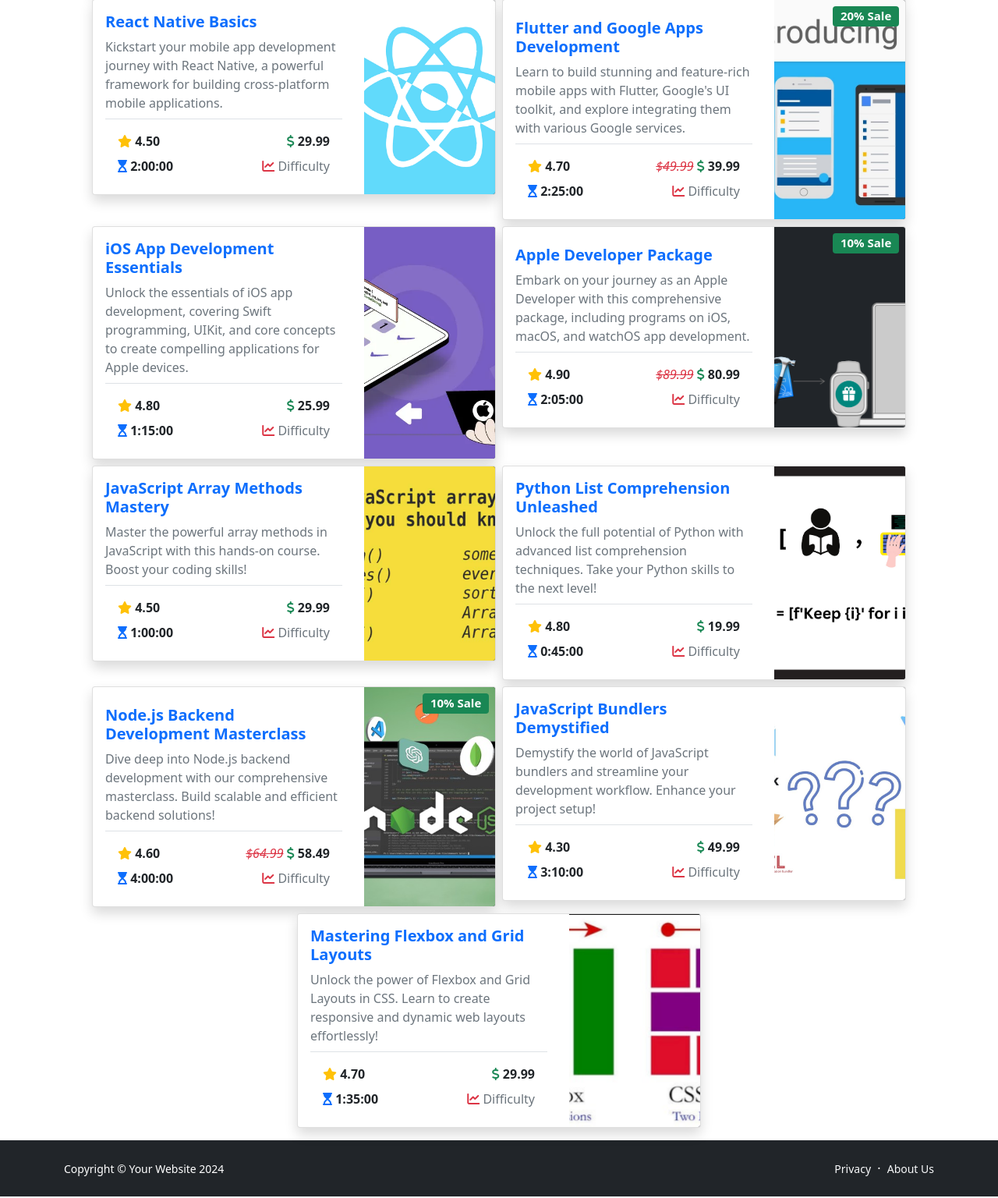
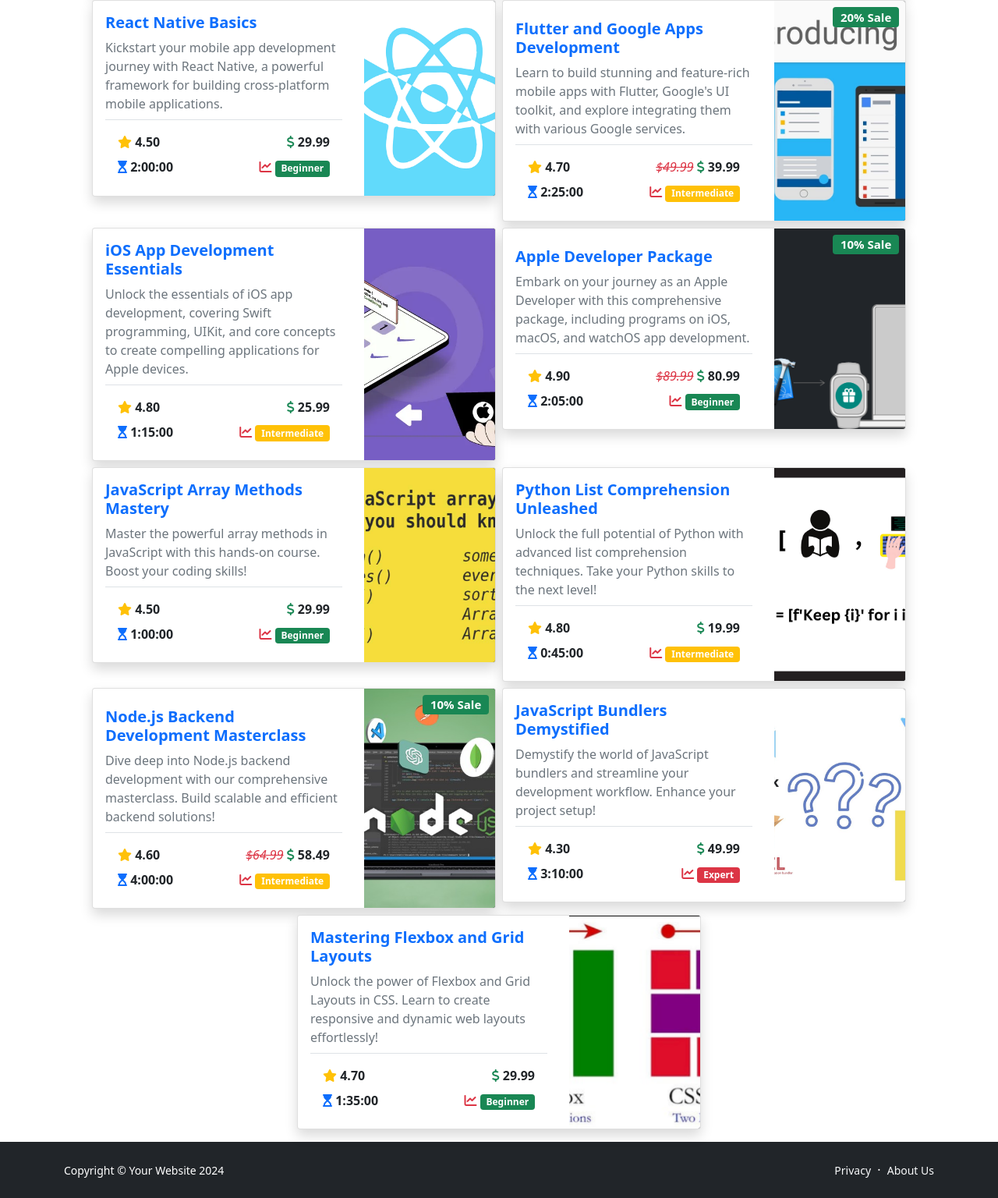
Before and after one commit to Noah-Samawi/ci-swag, a Django app: page /programs/ in a window 1280 px wide. Shown: the part 2110-3646 px from the top of the page at 78% size. Run offline with Django 3.2, Linux system fonts and the light colour scheme; data comes from the database, SQL or seed files in the repository; parts of the project's set-up code (start-up, migrations or seed data) failed here and were passed over; some libraries are stand-ins or nearby versions.

Commit message:
Display program difficulty on program card #28

```diff
--- a/programs/templates/includes/program_card.html
+++ b/programs/templates/includes/program_card.html
@@ -54,7 +54,13 @@
               </div>
               <div>
                 <i class="fa-solid fa-chart-line text-danger"></i>
-                Difficulty
+                {% if program.difficulty == 1 %}
+                    <span class="badge bg-success">Beginner</span>
+                    {% elif program.difficulty == 2 %}
+                    <span class="badge bg-warning">Intermediate</span>
+                    {% elif program.difficulty == 3 %}
+                    <span class="badge bg-danger">Expert</span>
+                    {% endif %}
               </div>
             </div>
           </div>
```
